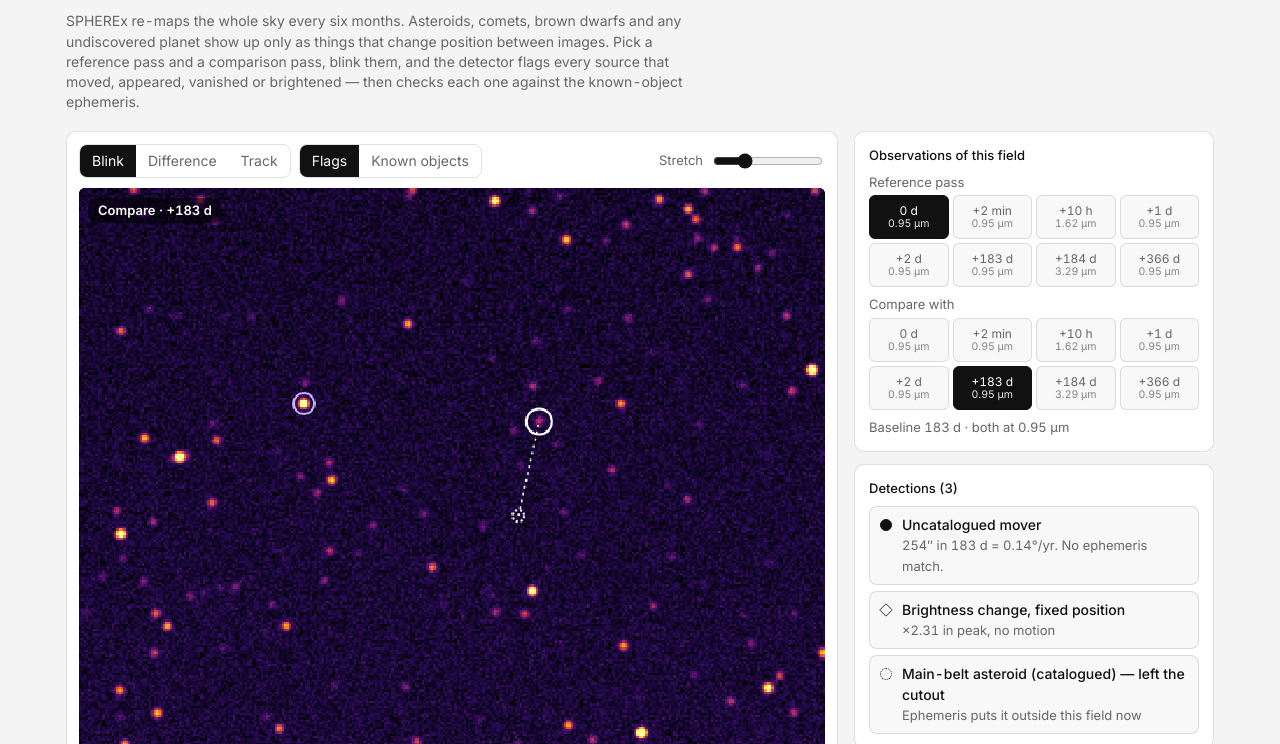
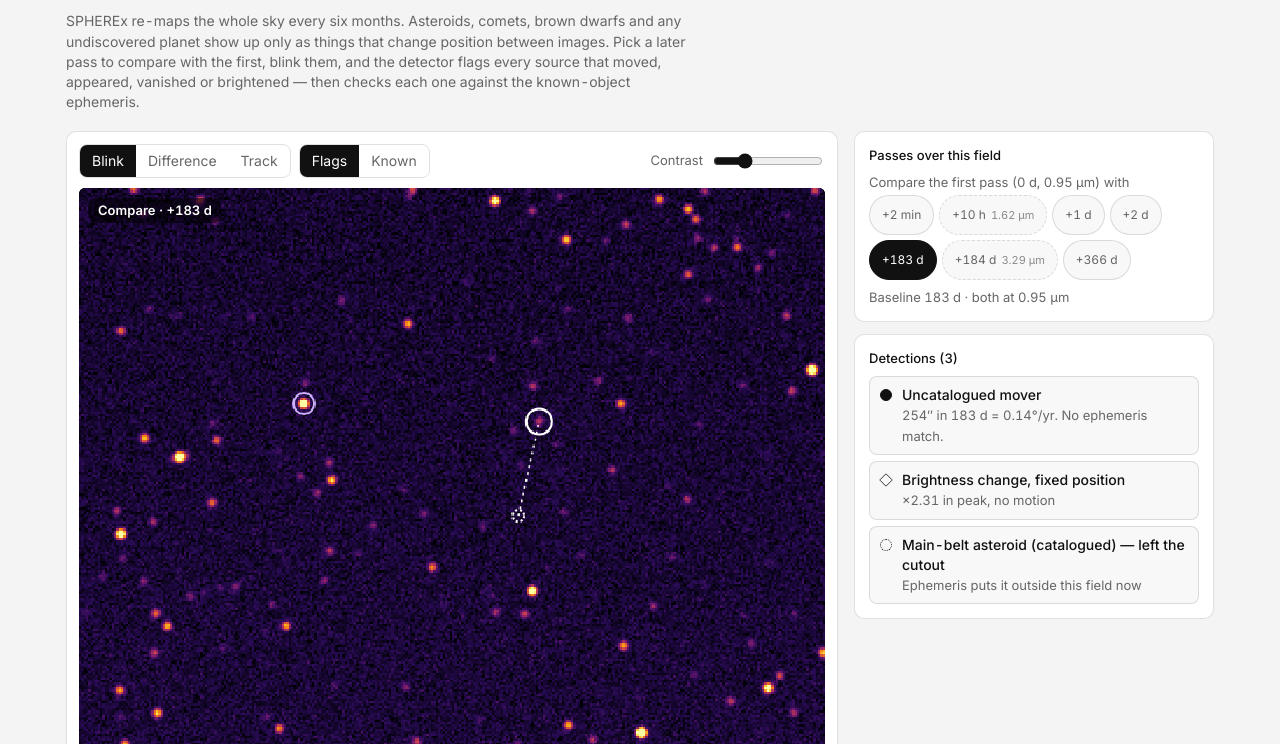
Before and after one commit to Tejas-Konduru/Nasa-Space-Apps, a plain HTML site: page artifacts/moving-sky/index.html in a window 1280 px wide. Shown: the part 56-800 px from the top of the page. Drawn offline with Linux system fonts and the light colour scheme.

Commit message:
Moving Sky: one row of pass chips instead of two 8-button grids; shorter toolbar labels

```diff
--- a/artifacts/moving-sky/index.html
+++ b/artifacts/moving-sky/index.html
@@ -74,10 +74,11 @@ canvas.sky{width:100%;height:100%;display:block;image-rendering:pixelated;cursor
 .rail{display:flex;flex-direction:column;gap:12px}
 .block{padding:14px}
 .block h2{font-size:13px;font-weight:500;margin:0 0 8px}
-.epochs{display:grid;grid-template-columns:repeat(4,1fr);gap:4px}
-@media (min-width:600px) and (max-width:880px){.epochs{grid-template-columns:repeat(8,1fr)}}
-.epochs button{border:1px solid var(--line);background:var(--panel-2);border-radius:6px;padding:6px 2px;font-size:12px;cursor:pointer;line-height:1.2;color:var(--muted);min-height:44px;white-space:nowrap}
-.epochs button small{display:block;font-size:10.5px;opacity:.8}
+.epochs{display:flex;flex-wrap:wrap;gap:5px}
+.epochs button{border:1px solid var(--line);background:var(--panel-2);border-radius:999px;padding:5px 12px;font-size:12px;cursor:pointer;line-height:1.2;color:var(--muted);min-height:40px;white-space:nowrap;transition:background-color .15s,color .15s,border-color .15s}
+.epochs button:hover{color:var(--ink);border-color:var(--muted)}
+.epochs button small{font-size:11px;opacity:.75;margin-left:5px}
+.epochs button.other{border-style:dashed} /* taken at another wavelength: can be looked at, not compared */
 .epochs button[aria-pressed="true"]{background:var(--accent);color:var(--accent-ink);border-color:var(--accent)}
 .epochs button[aria-pressed="true"] small{opacity:.9}
 .rowlab{font-size:13px;color:var(--muted);margin:8px 0 4px}
@@ -109,7 +110,7 @@ ul.dets li button[aria-pressed="true"]{border-color:var(--accent);box-shadow:ins
 .note h2{font-size:13px;font-weight:500;color:var(--ink);margin:0 0 6px}
 .note p{margin:6px 0}
 code{font-size:13px;background:var(--panel-2);padding:1px 5px;border-radius:4px}
-@media (pointer:coarse){.seg button,.warn button{min-height:44px}.stretch input{height:44px}}
+@media (pointer:coarse){.seg button,.warn button,.epochs button{min-height:44px}.stretch input{height:44px}}
 @media (max-width:640px), (pointer:coarse){
   .stage{aspect-ratio:auto}
   canvas.sky{height:auto;aspect-ratio:1/1}
@@ -126,7 +127,7 @@ code{font-size:13px;background:var(--panel-2);padding:1px 5px;border-radius:4px}
   <p class="sub">Compare two passes of the infrared sky and find what moved.</p>
   <span class="badge">Simulated field</span>
 </header>
-<p class="lead">SPHEREx re-maps the whole sky every six months. Asteroids, comets, brown dwarfs and any undiscovered planet show up only as things that change position between images. Pick a reference pass and a comparison pass, blink them, and the detector flags every source that moved, appeared, vanished or brightened — then checks each one against the known-object ephemeris.</p>
+<p class="lead">SPHEREx re-maps the whole sky every six months. Asteroids, comets, brown dwarfs and any undiscovered planet show up only as things that change position between images. Pick a later pass to compare with the first, blink them, and the detector flags every source that moved, appeared, vanished or brightened — then checks each one against the known-object ephemeris.</p>
 
 <div class="grid">
   <section class="panel viewer" aria-label="Sky viewer">
@@ -138,11 +139,11 @@ code{font-size:13px;background:var(--panel-2);padding:1px 5px;border-radius:4px}
       </div>
       <div class="seg" role="group" aria-label="Overlays">
         <button id="o-marks" aria-pressed="true">Flags</button>
-        <button id="o-known" aria-pressed="false">Known objects</button>
+        <button id="o-known" aria-pressed="false">Known</button>
       </div>
       <div class="seg" id="flipwrap" hidden><button id="flip">Show comparison</button></div>
       <span class="spacer"></span>
-      <label class="stretch">Stretch <input id="stretch" type="range" min="0.3" max="3" step="0.05" value="1"></label>
+      <label class="stretch">Contrast <input id="stretch" type="range" min="0.3" max="3" step="0.05" value="1"></label>
     </div>
     <div class="stage">
       <canvas class="sky" id="sky" width="640" height="640" role="img" aria-label="Infrared sky image, false colour. Flagged sources are listed under Detections; select one there to vet it." aria-describedby="flash"></canvas>
@@ -154,10 +155,8 @@ code{font-size:13px;background:var(--panel-2);padding:1px 5px;border-radius:4px}
 
   <aside class="rail">
     <div class="panel block">
-      <h2>Observations of this field</h2>
-      <div class="rowlab" id="labA">Reference pass</div>
-      <div class="epochs" id="epA" role="group" aria-labelledby="labA"></div>
-      <div class="rowlab" id="labB">Compare with</div>
+      <h2>Passes over this field</h2>
+      <div class="rowlab" id="labB">Compare the first pass (0 d, 0.95 µm) with</div>
       <div class="epochs" id="epB" role="group" aria-labelledby="labB"></div>
       <div class="baseline" id="baseline"></div>
       <div class="vh" id="announce" role="status" aria-live="polite"></div>
@@ -348,11 +347,13 @@ function setTimer(){ clearInterval(timer); timer=null; if(mode==='blink' && !red
 const spokenT = l => l.replace(/(\d+) (d|h|min)$/,(_,n,u)=>`${n} ${{d:'day',h:'hour',min:'minute'}[u]}${n==='1'?'':'s'}`);
 function announce(msg){ document.getElementById('announce').textContent=msg; }
 function announceSel(){ announce(selected? `Selected: ${selected.title}. ${selected.detail}` : 'Selection cleared'); }
+// one row of the later passes; the reference is always the first pass (A = 0)
 function epochButtons(id, get, set){ const el=document.getElementById(id);
-  if (!el.children.length) EPOCHS.forEach((e,i)=>{ const b=document.createElement('button'); b.innerHTML=`${e.label}<small>${e.sub}</small>`; b.setAttribute('aria-label',`${spokenT(e.label)}, ${e.band} µm`); b.addEventListener('click',()=>{ set(i); update(); }); el.appendChild(b); });
-  [...el.children].forEach((b,i)=>b.setAttribute('aria-pressed',String(get()===i))); }
+  if (!el.children.length) EPOCHS.forEach((e,i)=>{ if (i===A) return; const other=e.band!==EPOCHS[A].band, b=document.createElement('button'); b.dataset.i=i; b.className=other?'other':'';
+    b.innerHTML = other? `${e.label}<small>${e.sub}</small>` : e.label; b.setAttribute('aria-label',`${spokenT(e.label)}, ${e.band} µm`); b.addEventListener('click',()=>{ set(i); update(); }); el.appendChild(b); });
+  [...el.children].forEach(b=>b.setAttribute('aria-pressed',String(get()===+b.dataset.i))); }
 function update(){
-  epochButtons('epA',()=>A,i=>A=i); epochButtons('epB',()=>B,i=>B=i);
+  epochButtons('epB',()=>B,i=>B=i);
   const a=EPOCHS[A], b=EPOCHS[B], dt=Math.abs(b.t-a.t), matched=a.band===b.band;
   const baseTxt = A===B? 'Pick two different passes.' : `Baseline ${fmtDt(dt)} · ${matched?`both at ${a.band} µm`:`${a.band} vs ${b.band} µm`}`, bl=document.getElementById('baseline');
   if (bl.textContent!==baseTxt){ bl.textContent=baseTxt; announce(`Reference ${spokenT(a.label)}, compare ${spokenT(b.label)}. ${baseTxt}`); }
```
Also changed, not shown: qa/moving-sky-mobile.test.mjs (+4 -4 lines), qa/moving-sky.test.mjs (+4 -12 lines), 1 other file.
